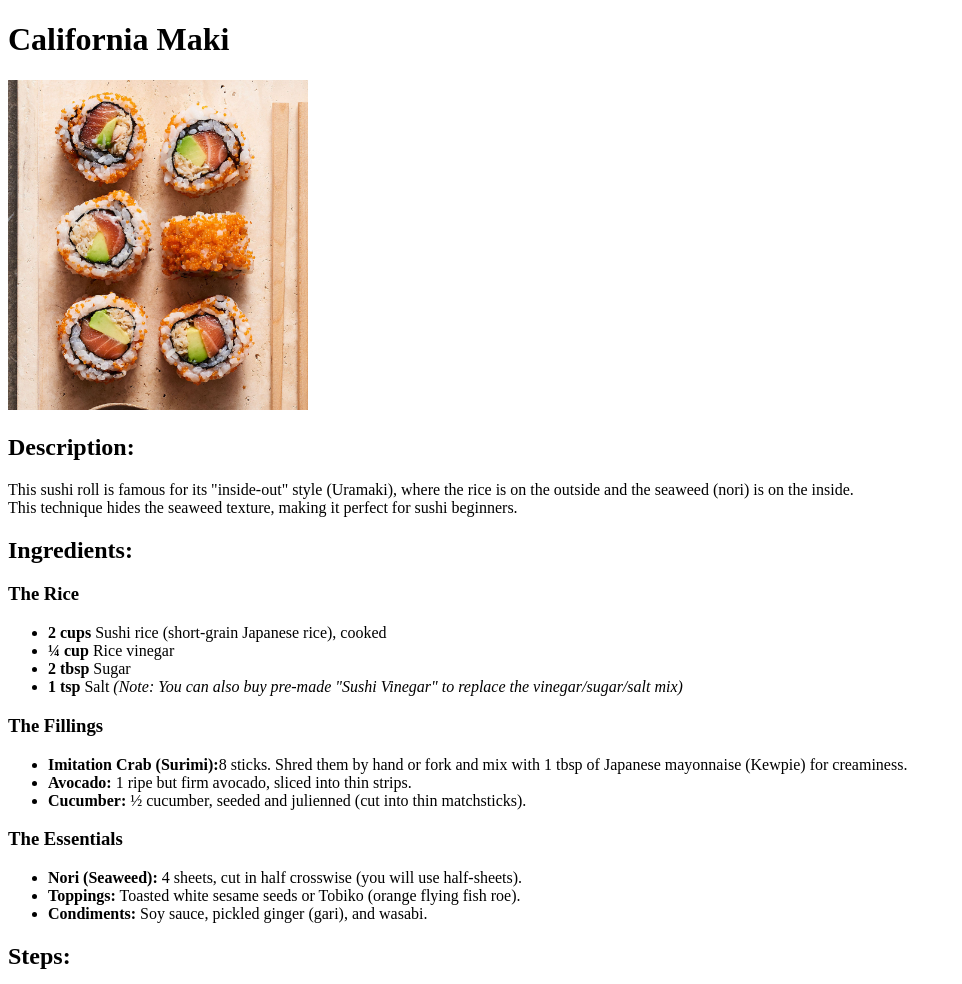
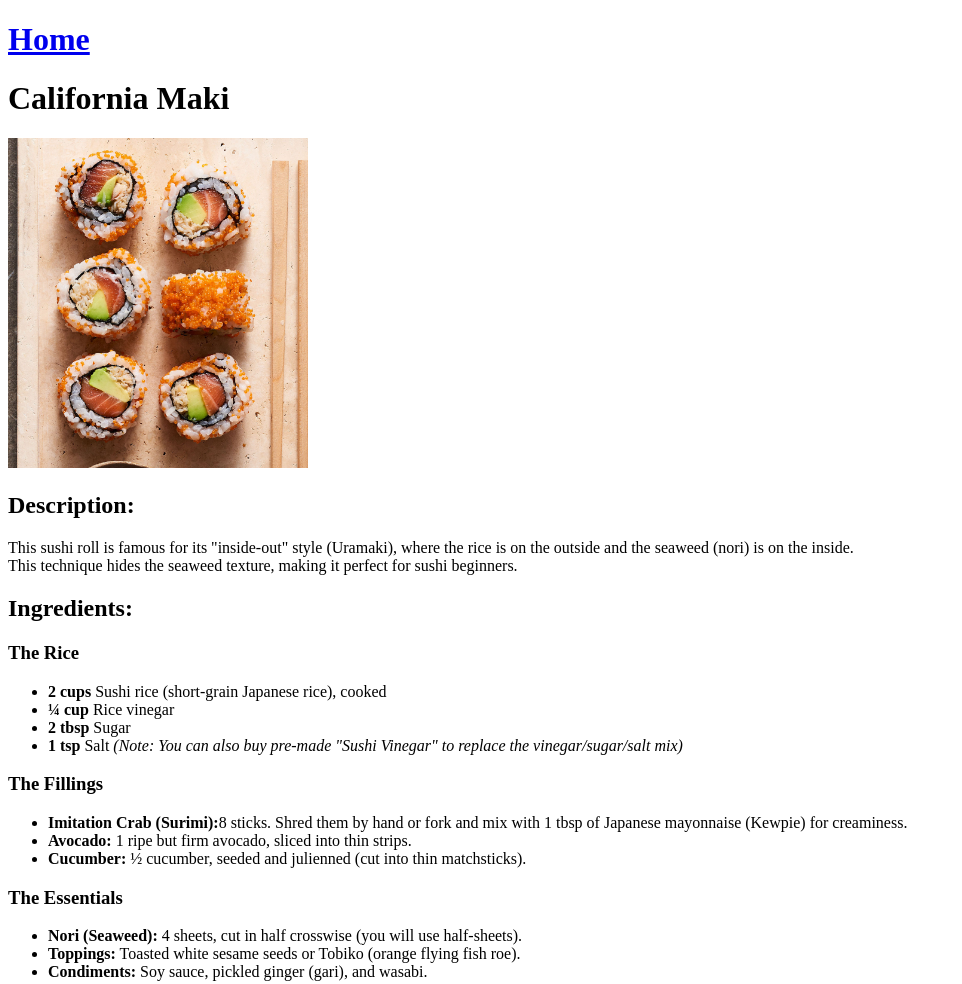
Before and after one commit to ManongDeim/odin-recipes, a plain HTML site: page pages/california-maki.html in a window 1280 px wide. Shown: the top 984 px of the page, without its empty margins (0-962 px from the left). Drawn offline with Linux system fonts and the light colour scheme.

Commit message:
Added home button

```diff
--- a/pages/california-maki.html
+++ b/pages/california-maki.html
@@ -6,6 +6,8 @@
     <title>Odin Recipes</title>
 </head>
 <body>
+
+    <a href="../index.html"><h1>Home</h1></a>
 
     <!-- Introduction -->
 
```
Also changed, not shown: pages/tonkotsu-ramen.html (+2 -0 lines), pages/yangeyeom-chicken.html (+2 -0 lines).
